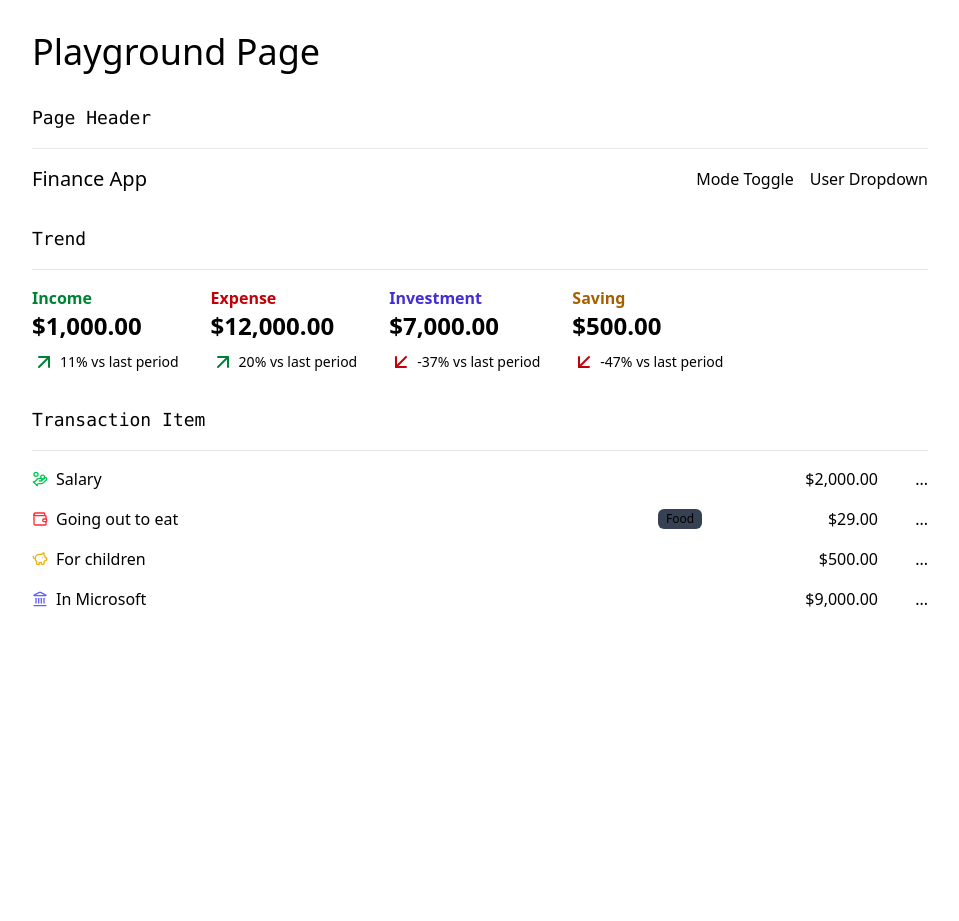
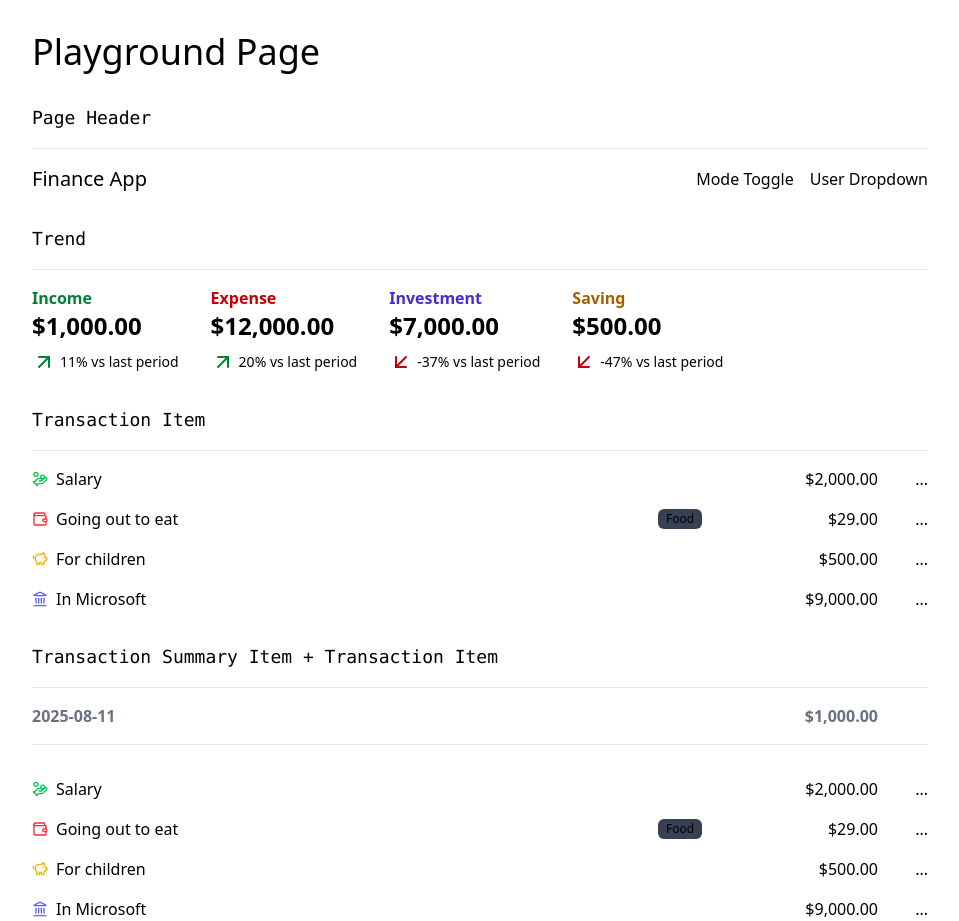
Before and after one commit to rohxn-rai/finance-app-nextjs, a Next.js app: page /playground in a window 1280 px wide. Shown: the whole page, without its empty margins (160-1119 px from the left). Before the commit the page ends 800 px from the top, so only its background shows below. Built offline with nearby package versions, Linux system fonts and the light colour scheme.

Commit message:
added transaction-summary-item component

```diff
--- a/app/playground/page.tsx
+++ b/app/playground/page.tsx
@@ -1,5 +1,6 @@
 import Header from "@/components/header";
 import TransactionItem from "@/components/transaction-item";
+import TransactionSummaryItem from "@/components/transaction-summary-item";
 import Trend from "@/components/Trend";
 
 const PlaygroundPage = () => {
@@ -49,6 +50,47 @@ const PlaygroundPage = () => {
           />
         </div>
       </div>
+
+      <div>
+        <h2 className="mb-4 text-lg font-mono">
+          Transaction Summary Item + Transaction Item
+        </h2>
+        <hr className="mb-4 border-gray-200 dark:border-y-gray-800" />
+        <div className="flex flex-col gap-4">
+          <TransactionSummaryItem date="2025-08-11" amount={1000} />
+          <hr className="mb-4 border-gray-200 dark:border-y-gray-800" />
+          <TransactionItem type="Income" description="Salary" amount={2000} />
+          <TransactionItem
+            type="Expense"
+            category="Food"
+            description="Going out to eat"
+            amount={29}
+          />
+          <TransactionItem
+            type="Saving"
+            description="For children"
+            amount={500}
+          />
+          <TransactionItem
+            type="Investment"
+            description="In Microsoft"
+            amount={9000}
+          />
+        </div>
+      </div>
+
+      {/*
+       <div>
+        <h2 className="mb-4 text-lg font-mono">Component</h2>
+        <hr className="mb-4 border-gray-200 dark:border-y-gray-800" />
+        <div className="flex flex-row gap-8">
+          <Component />
+          <Component />
+          <Component />
+          <Component />
+        </div>
+      </div>
+       */}
     </main>
   );
 };
--- /dev/null
+++ b/components/transaction-summary-item.tsx
@@ -0,0 +1,25 @@
+import useFormatCurrency from "@/hooks/use-format-currency";
+
+const TransactionSummaryItem = ({
+  date,
+  amount,
+}: {
+  date: string;
+  amount: number;
+}) => {
+  const formattedAmount = useFormatCurrency(amount);
+
+  return (
+    <div className="flex text-gray-500 dark:text-gray-400 font-semibold">
+      <div className="grow">{date}</div>
+
+      <div className="min-w-[70px] text-right font-semibold">
+        {formattedAmount}
+      </div>
+
+      <div className="min-w-[50px]"></div>
+    </div>
+  );
+};
+
+export default TransactionSummaryItem;
```
